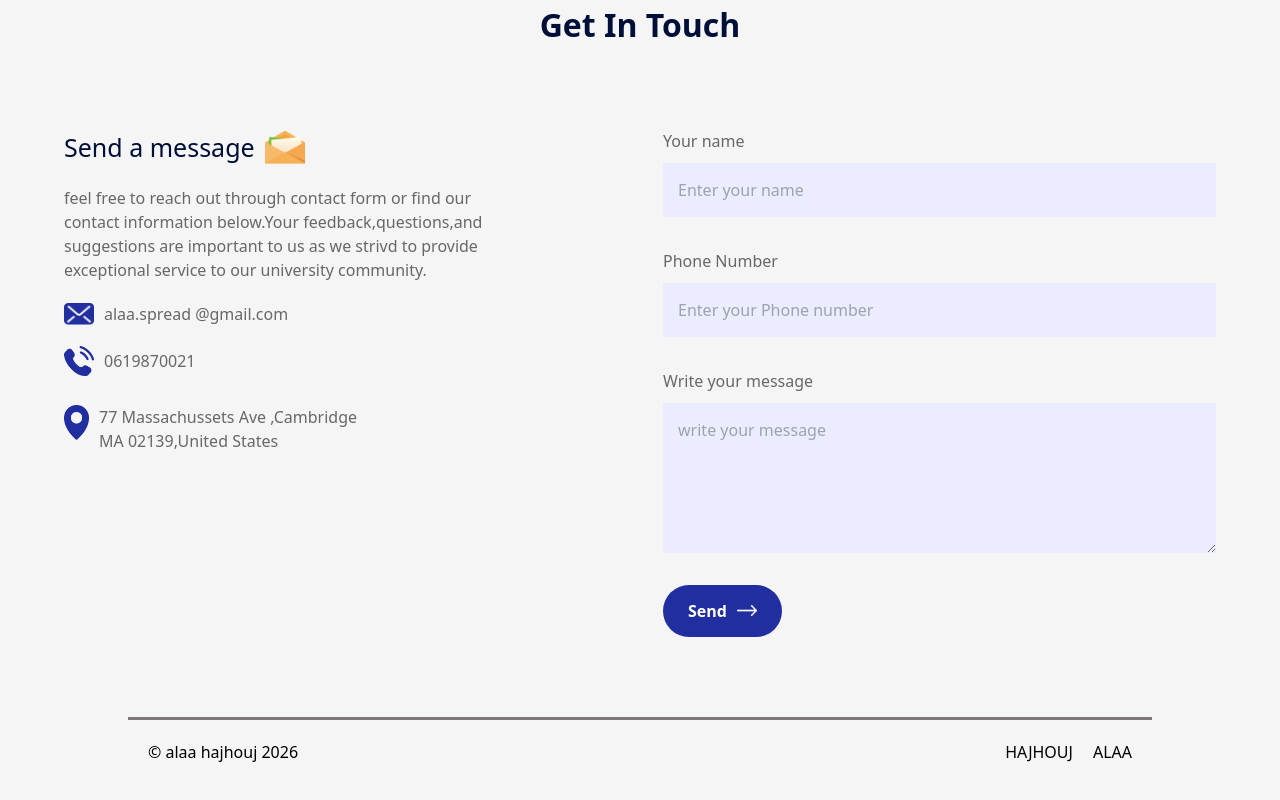
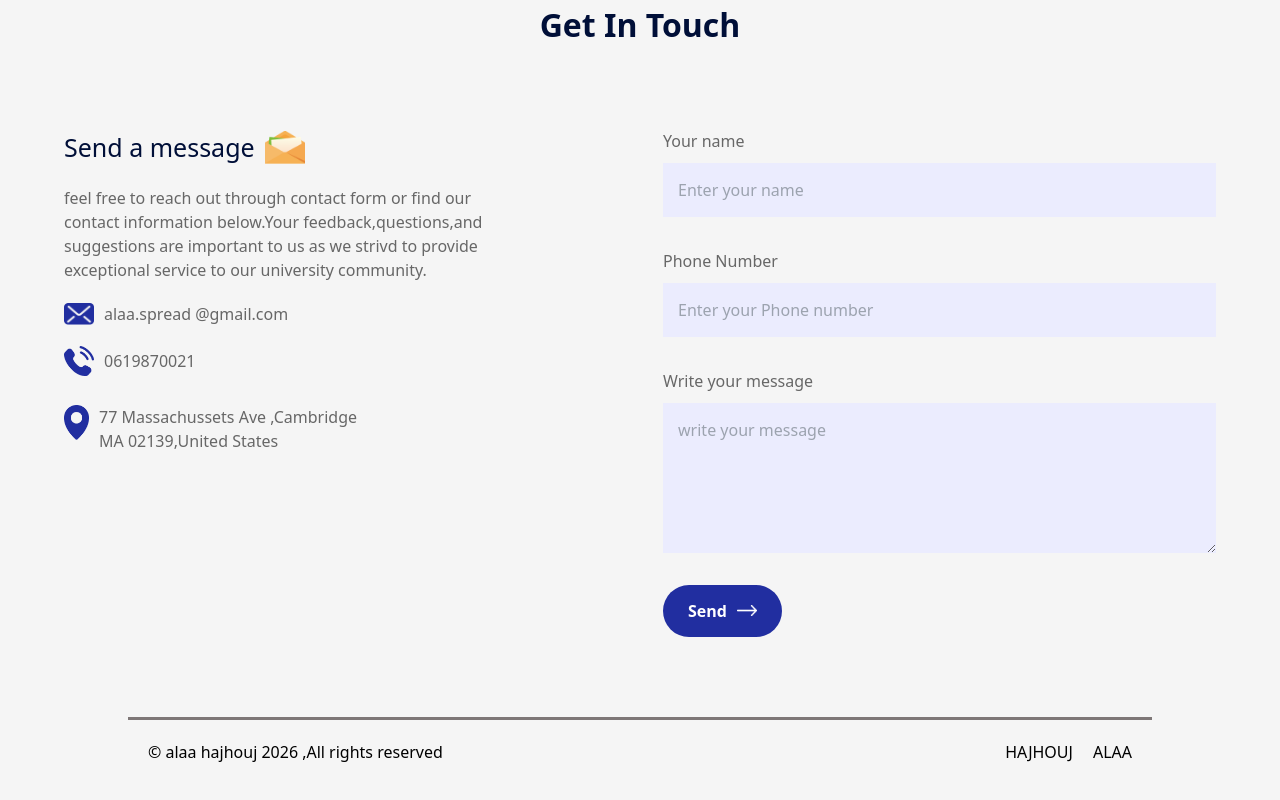
Before and after one commit to ALAAHAJHOUJ/School-landing-page, a React (Create React App) app: page / in a window 1280 px wide. Shown: the part 3090-3890 px from the top of the page. Built offline with nearby package versions, Linux system fonts and the light colour scheme.

Commit message:
ajout de quelque chose dans le footer

```diff
--- a/src/components/Footer/Footer.jsx
+++ b/src/components/Footer/Footer.jsx
@@ -5,7 +5,7 @@ import './Footer.css'
 function Footer() {
   return (
     <div className='footer'>
-        <p>&copy; alaa hajhouj 2026 </p>
+        <p>&copy; alaa hajhouj 2026 ,All rights reserved</p>
         <ul>
             <li id='elementli1'>HAJHOUJ </li>
             <li>ALAA</li>
```
